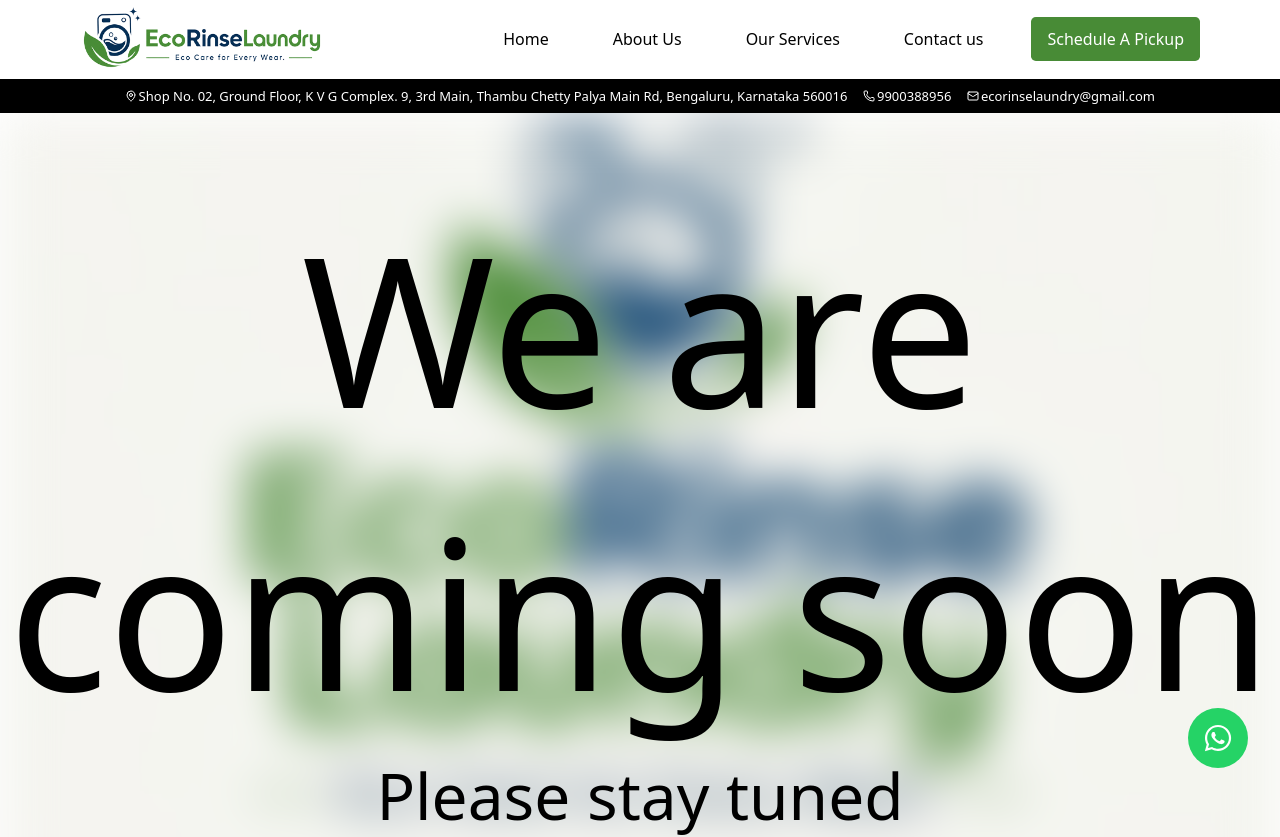
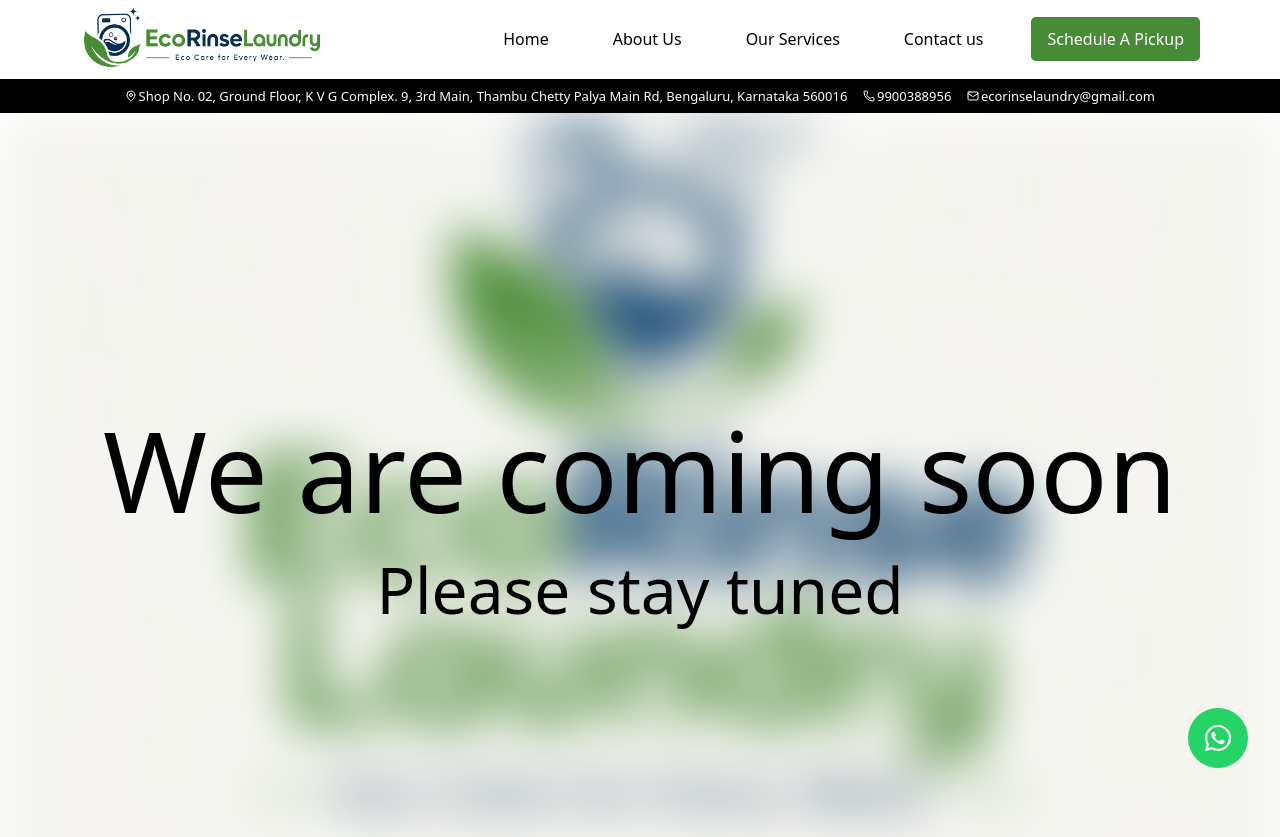
Before and after one commit to suman277/ecorinse, a React (Vite) app: page /order in a window 1280 px wide. Shown: the top 837 px of the page. Built offline with nearby package versions, Linux system fonts and the light colour scheme.

Commit message:
changed font size

```diff
--- a/src/components/common-components/coming-soon/ComingSoon.module.css
+++ b/src/components/common-components/coming-soon/ComingSoon.module.css
@@ -32,7 +32,7 @@
 }
 
 .heading {
-  font-size: 13rem;
+  font-size: 7rem;
 }
 
 .subHeading {
```
